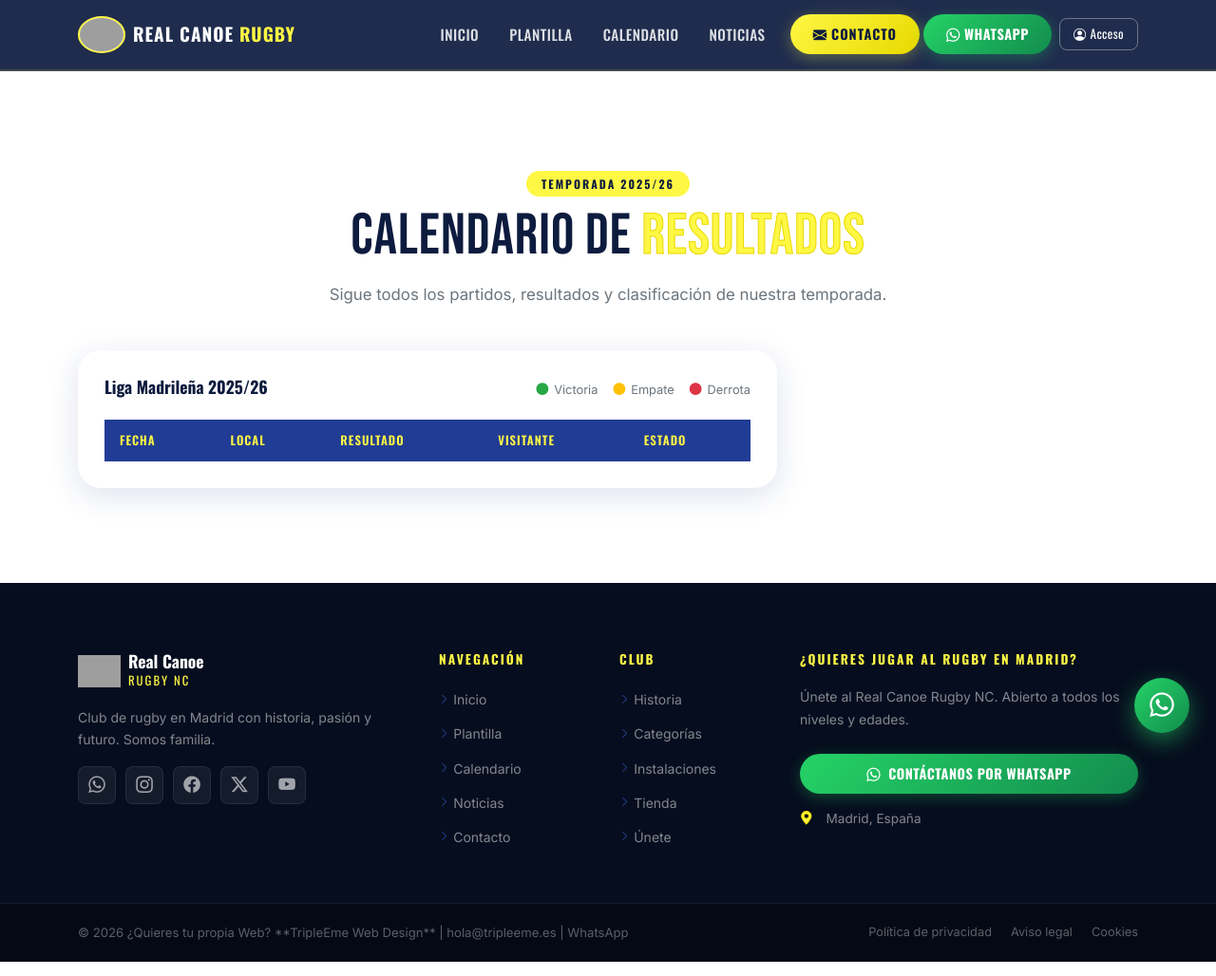
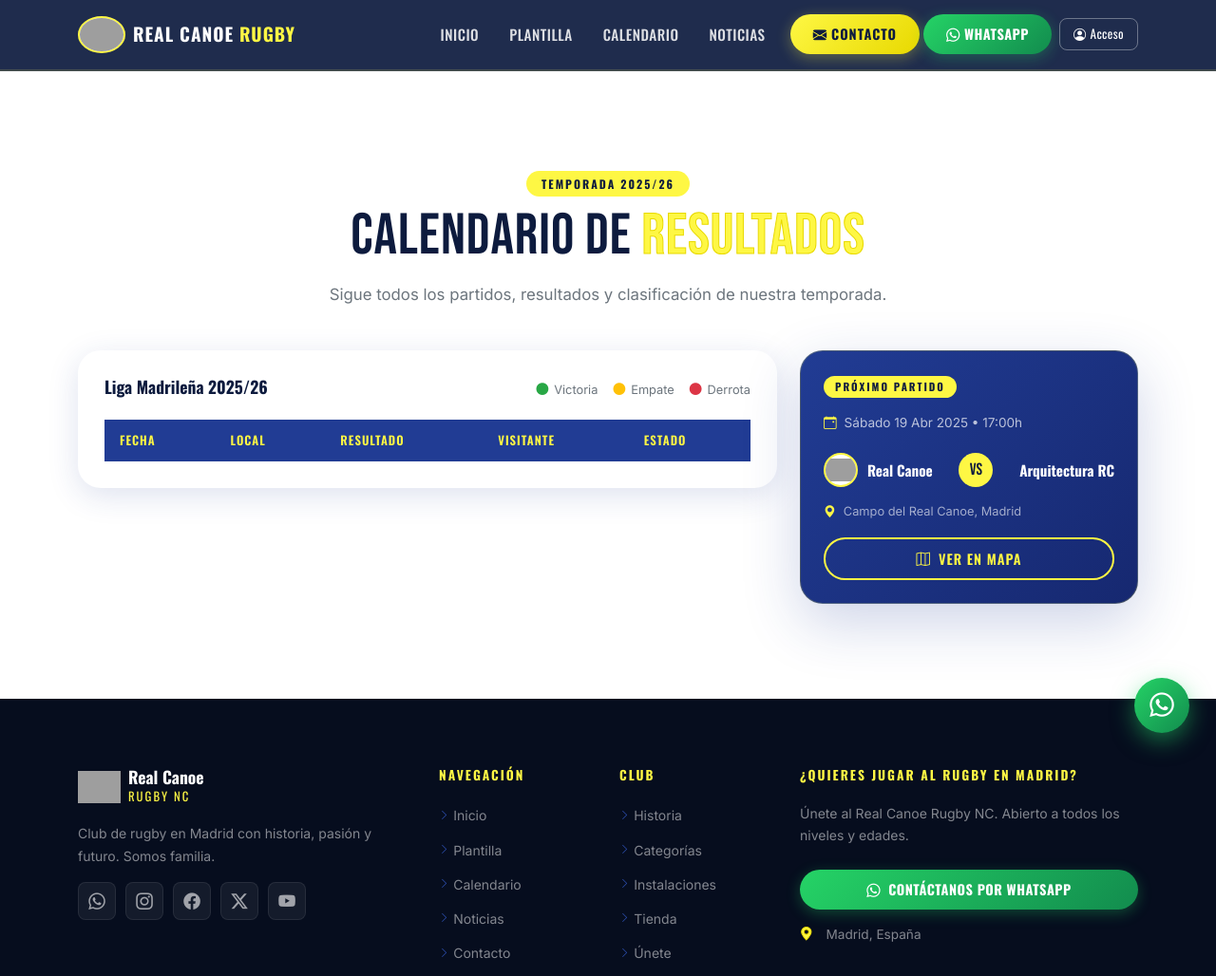
Before and after one commit to Mariomin23/realcanoe, a website: page calendario.html in a window 1280 px wide. Shown: the top 1028 px of the page at 95% size. Drawn offline with nearby package versions, Linux system fonts and the light colour scheme; no server answers; grey boxes are pictures that could not be loaded.

Commit message:
feat(calendario): add next match card to calendario.html

```diff
--- a/calendario.html
+++ b/calendario.html
@@ -148,7 +148,29 @@
             </div>
           </div>
           <div class="col-lg-4">
-
+            <div class="next-match-card" data-aos="fade-left" data-aos-delay="250">
+              <div class="next-match-badge">PRÓXIMO PARTIDO</div>
+              <div class="next-match-date">
+                <i class="bi bi-calendar-event me-2"></i>
+                <span id="next-match-date">Sábado 19 Abr 2025 • 17:00h</span>
+              </div>
+              <div class="next-match-teams">
+                <div class="team-home">
+                   <img src="https://rugby.isquad.es/images/afiliacion_clubs/204/square_70776a67326b306a7738.jpg" alt="Real Canoe Rugby NC" class="team-logo-sm" />
+                  <span>Real Canoe</span>
+                </div>
+                <span class="vs-badge">VS</span>
+                <div class="team-away">
+                  <span>Arquitectura RC</span>
+                </div>
+              </div>
+              <div class="next-match-venue">
+                <i class="bi bi-geo-alt-fill me-2"></i>Campo del Real Canoe, Madrid
+              </div>
+              <a href="https://maps.google.com" target="_blank" rel="noopener noreferrer" class="btn btn-canoe-outline w-100 mt-3">
+                <i class="bi bi-map me-2"></i>Ver en Mapa
+              </a>
+            </div>
           </div>
         </div>
       </div>
```
